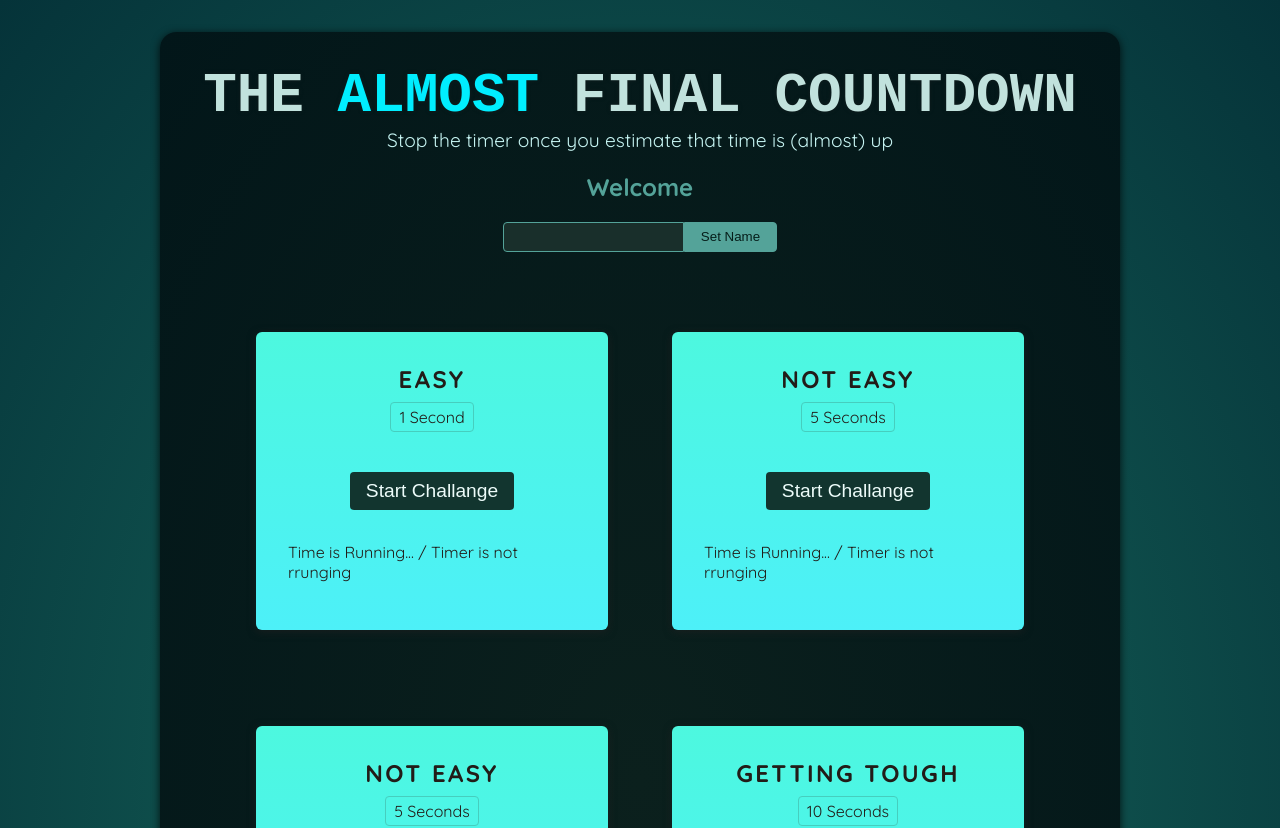
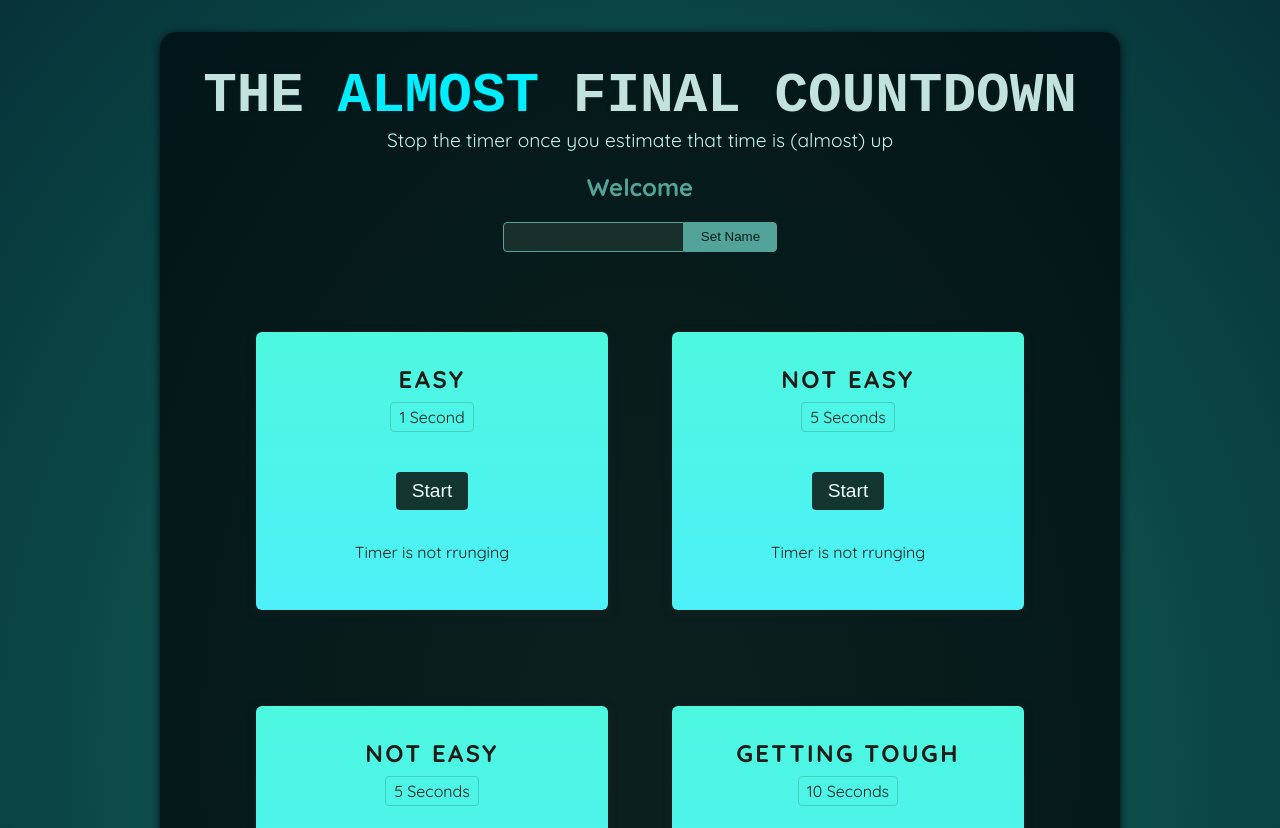
Before and after one commit to PetrinoTino/Time-Challenge-Game, a React (Vite) app: page / in a window 1280 px wide. Shown: the top 828 px of the page. Built offline with nearby package versions, Linux system fonts and the light colour scheme; a web font is replaced by a local one.

Commit message:
handelStop

```diff
--- a/src/components/TimerChallenge.jsx
+++ b/src/components/TimerChallenge.jsx
@@ -1,14 +1,20 @@
 import { useState } from "react";
 
 export default function TimeChallenge({ title, targetTime }) {
+  const [timerStarted,useTimerStarted]=useState(false);
+
   const [timerExpired, setTimerExpired] = useState(false);
 
   function handleStart() {
-    setTimeout(() => {
+setTimeout(() => {
       setTimerExpired(true);
     }, targetTime * 1000);
+
+       setTimerStarted(true);
   }
+function handleStop(){
 
+}
   return (
     <section className="challenge">
       <h2>{title}</h2>
@@ -17,9 +23,11 @@
         {targetTime} Second{targetTime > 1 ? "s" : ""}
       </p>
       <p>
-        <button onClick={handleStart}>Start Challange</button>
+        <button onClick={handleStart}>{timerStarted ? 'Stop' : 'Start'}</button>
       </p>
-      <p className="">Time is Running... / Timer is not rrunging</p>
+      <p className={timerStarted ? 'active' : undefined}>
+{    timerStarted ?     'Time is Running...' :   'Timer is not rrunging'}
+        </p>
     </section>
   );
 }
```
